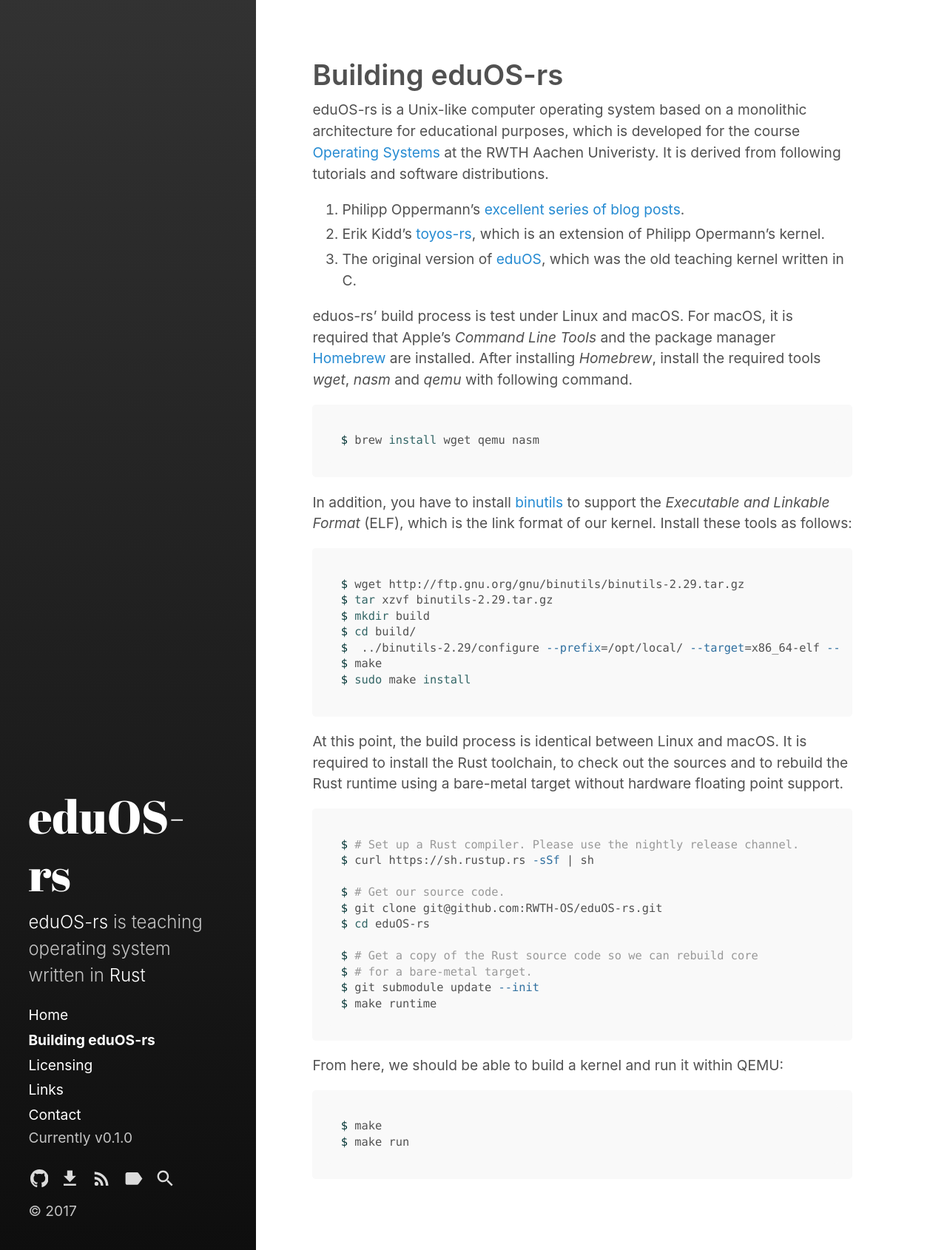
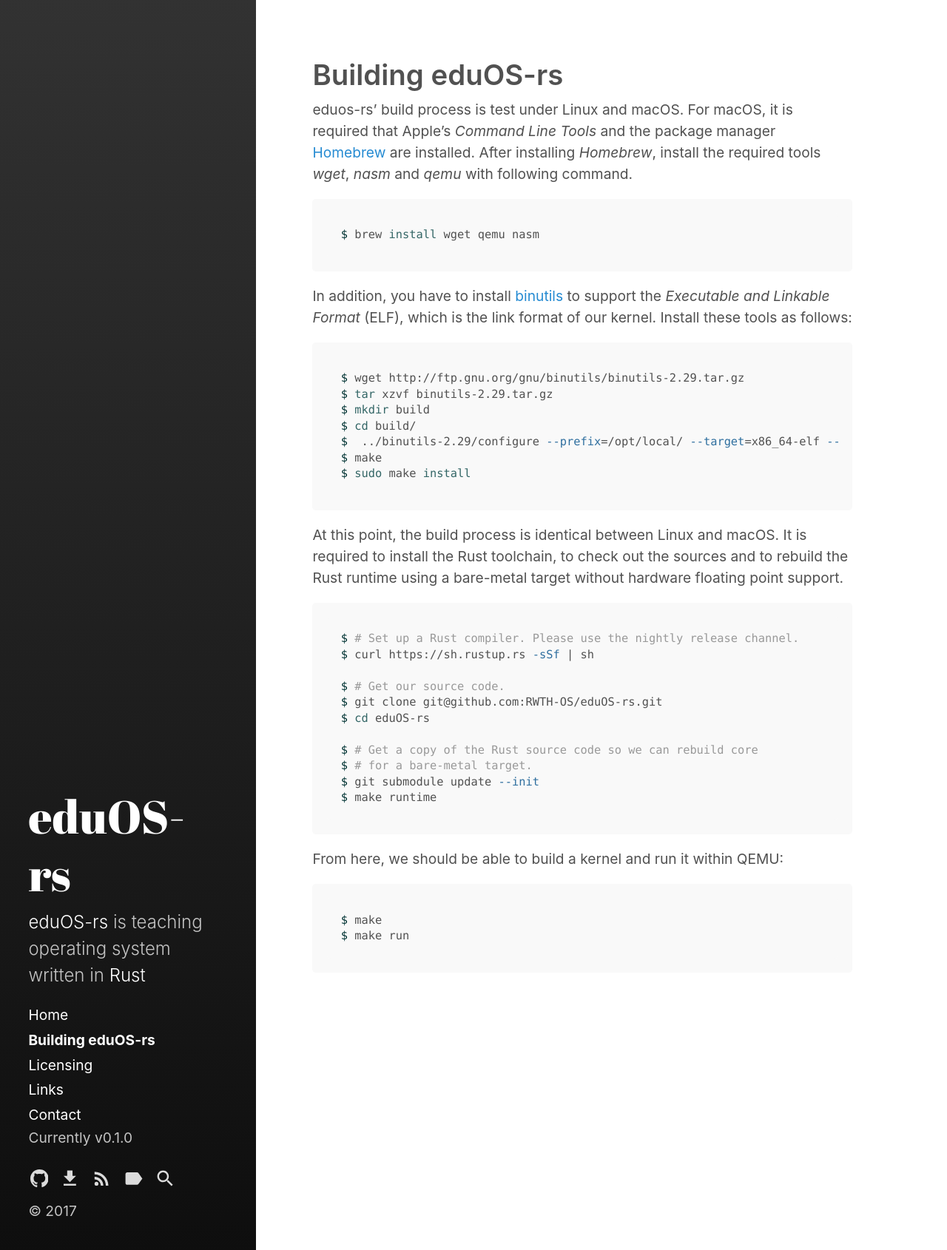
Before and after one commit to RWTH-OS/eduOS-rs, a Jekyll site: the page built from build.md, in a window 1280 px wide. Shown: the whole page at 74% size. Built offline with Jekyll 4.4.1, drawn with Linux system fonts in a browser that asks for light colours.

Commit message:
move post to index.html

```diff
--- a/build.md
+++ b/build.md
@@ -3,19 +3,6 @@
 title : Building eduOS-rs
 sidebar_link: true
 ---
-
-eduOS-rs is a Unix-like computer operating system based on a monolithic architecture for educational purposes, which is developed for the course [Operating Systems][acsos] at the RWTH Aachen Univeristy.
-It is derived from following tutorials and software distributions.
-
-1. Philipp Oppermann's [excellent series of blog posts][opp].
-2. Erik Kidd's [toyos-rs][kidd], which is an extension of Philipp Opermann's kernel.
-3. The original version of [eduOS][stlankes], which was the old teaching kernel written in C.
-
-[opp]: http://blog.phil-opp.com/
-[kidd]: http://www.randomhacks.net/bare-metal-rust/
-[stlankes]: http://rwth-os.github.io/eduOS/
-[rust-barebones-kernel]: https://github.com/thepowersgang/rust-barebones-kernel
-[acsos]: http://www.os.rwth-aachen.de/
 
 eduos-rs' build process is test under Linux and macOS.
 For macOS, it is required that Apple's *Command Line Tools* and the package manager [Homebrew](https://brew.sh) are installed.
```
Also changed, not shown: _posts/2017-09-20-hello-eduos-rs.md (deleted, +0 -22 lines), index.html (+11 -0 lines).
